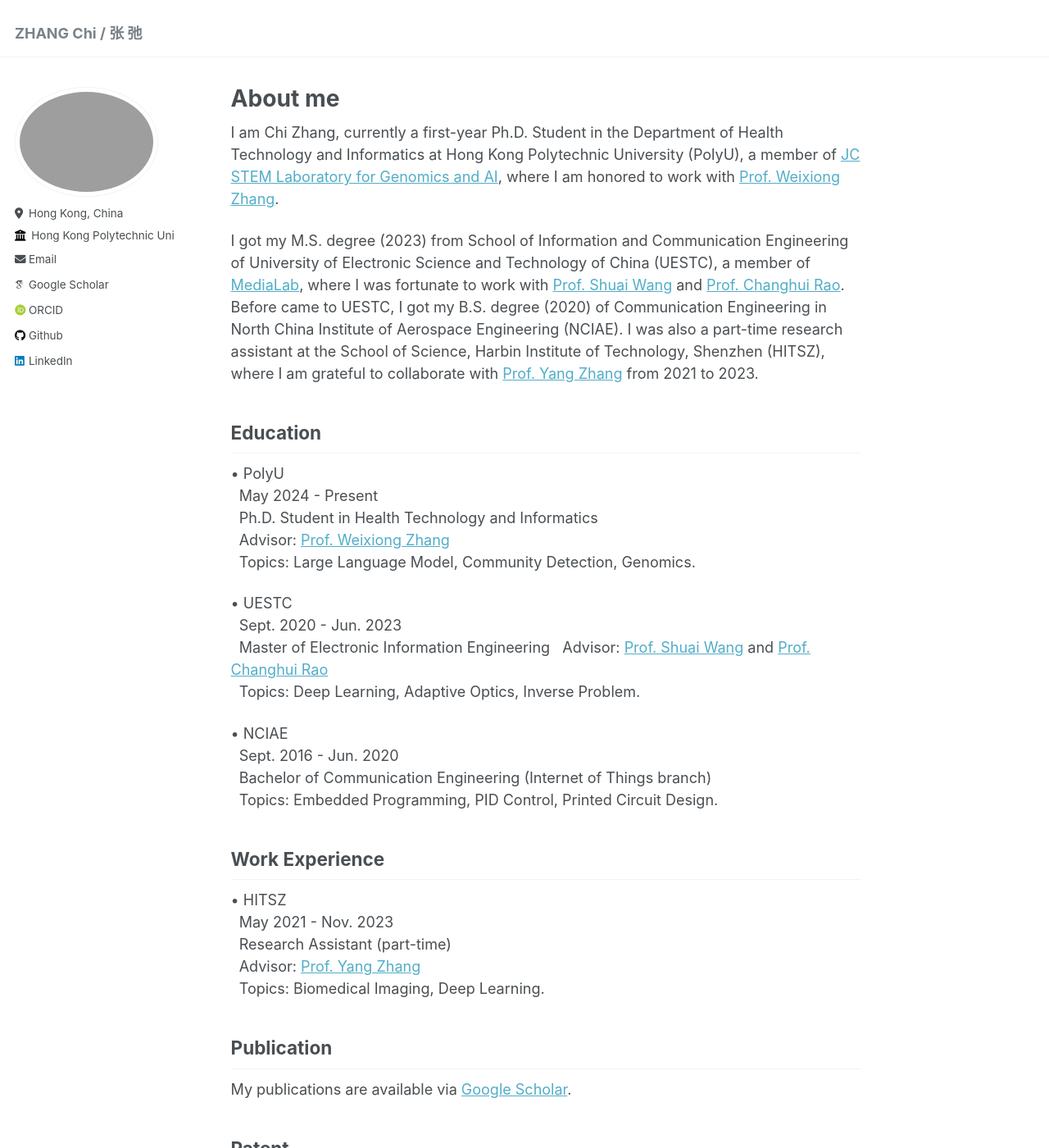
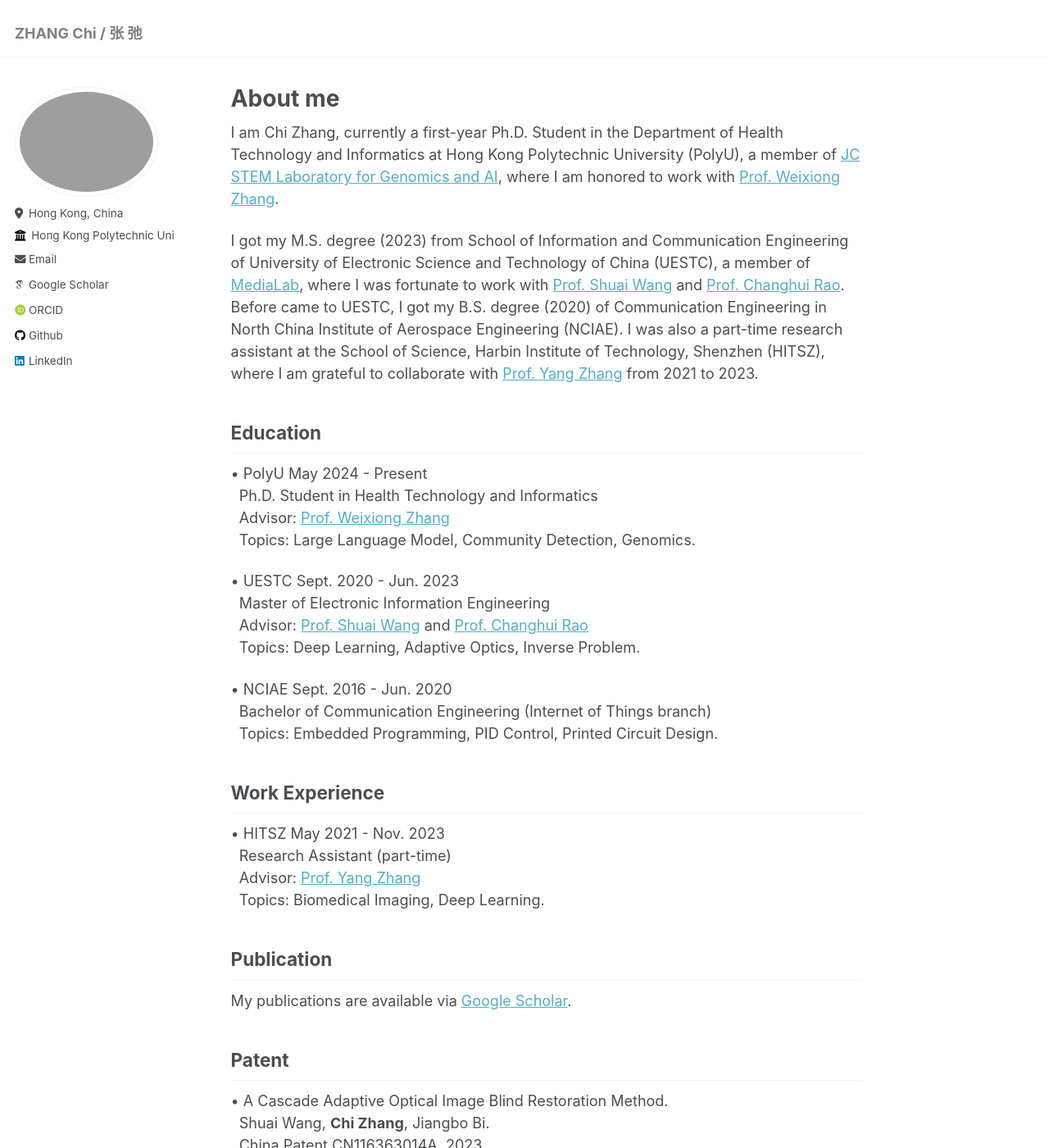
Before and after one commit to mrchasezhang/mrchasezhang.github.io, a Jekyll site: the page built from _pages/about.md, in a window 1280 px wide and 1400 px high. Shown: the whole window at 82% size. Built offline with Jekyll 4.4.1, drawn with Linux system fonts in a browser that asks for light colours; some web fonts are replaced; part of the change alters nothing that is shown.

```diff
--- a/_pages/about.md
+++ b/_pages/about.md
@@ -14,26 +14,22 @@ I got my M.S. degree (2023) from School of Information and Communication Enginee
 
 
 ## Education
-• PolyU
-&nbsp;  May 2024 - Present
+• PolyU  May 2024 - Present
 &nbsp;  Ph.D. Student in Health Technology and Informatics
 &nbsp; Advisor: [Prof. Weixiong Zhang](https://www.polyu.edu.hk/hti/people/academic-staff/prof-zhang-weixiong/)
 &nbsp; Topics: Large Language Model, Community Detection, Genomics.
 
-• UESTC
-&nbsp;  Sept. 2020 - Jun. 2023
+• UESTC  Sept. 2020 - Jun. 2023
 &nbsp;  Master of Electronic Information Engineering
 &nbsp; Advisor:  [Prof. Shuai Wang](https://faculty.uestc.edu.cn/wangshuai/zh_CN/index.htm) and [Prof. Changhui Rao](https://people.ucas.ac.cn/~chrao)
 &nbsp; Topics: Deep Learning, Adaptive Optics, Inverse Problem.
 
-• NCIAE
-&nbsp;  Sept. 2016 - Jun. 2020
+• NCIAE  Sept. 2016 - Jun. 2020
 &nbsp;  Bachelor of Communication Engineering (Internet of Things branch)
 &nbsp; Topics: Embedded Programming, PID Control, Printed Circuit Design.
 
 ## Work Experience
-• HITSZ
-&nbsp;  May 2021 - Nov. 2023
+• HITSZ  May 2021 - Nov. 2023
 &nbsp;  Research Assistant (part-time)
 &nbsp; Advisor: [Prof. Yang Zhang](https://faculty.hitsz.edu.cn/zhangyang)
 &nbsp; Topics: Biomedical Imaging, Deep Learning.
```
